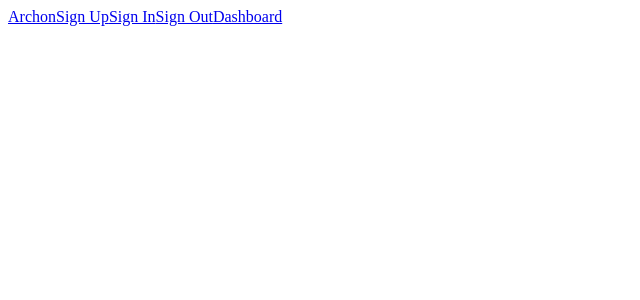
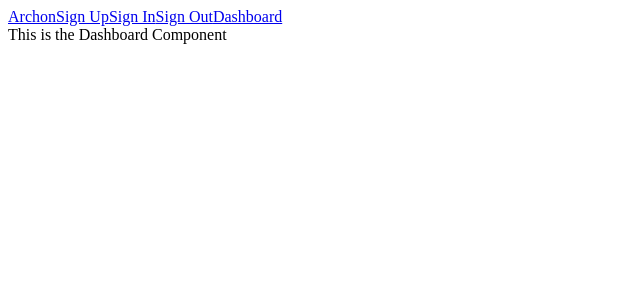
Before and after one commit to samsuh/auth-app-react-client, a React (Create React App) app: page /dashboard in a window 1280 px wide. Shown: the top 300 px of the page, without its empty margins (0-640 px from the left). Built offline with nearby package versions, Linux system fonts and the light colour scheme.

Commit message:
added feature component, but still need to protect the routes

```diff
--- /dev/null
+++ b/src/components/Dashboard.js
@@ -0,0 +1,12 @@
+import React, {Component} from 'react'
+
+//class-based component because we will eventually use lifecycle method like ComponentDidMount, we will attempt to fetch protected info from backend API
+class Dashboard extends Component {
+    render(){
+        return (
+            <div>This is the Dashboard Component</div>
+        )
+    }
+}
+
+export default Dashboard
--- a/src/index.js
+++ b/src/index.js
@@ -9,6 +9,7 @@ import reducers from './reducers'
 import App from './components/App'
 import Landing from './components/Landing'
 import Signup from './components/auth/Signup'
+import Dashboard from './components/Dashboard'
 
 //import redux-thunk and tie it to the createStore call. expanded from just "createStore(reducers, {})"
 const store = createStore(
@@ -25,7 +26,8 @@ ReactDOM.render(
         <BrowserRouter>
             <App>
                 <Route path="/" exact component={Landing} />
-                <Route path="/signup" exact component={Signup} />
+                <Route path="/signup" component={Signup} />
+                <Route path="/dashboard" component={Dashboard} />
             </App>
         </BrowserRouter>
     </Provider>
```
